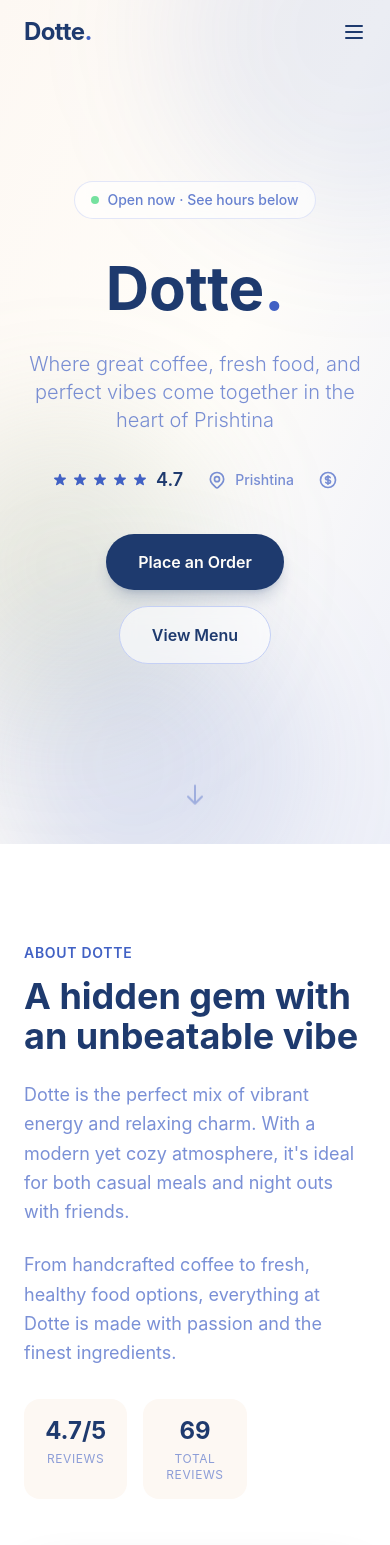
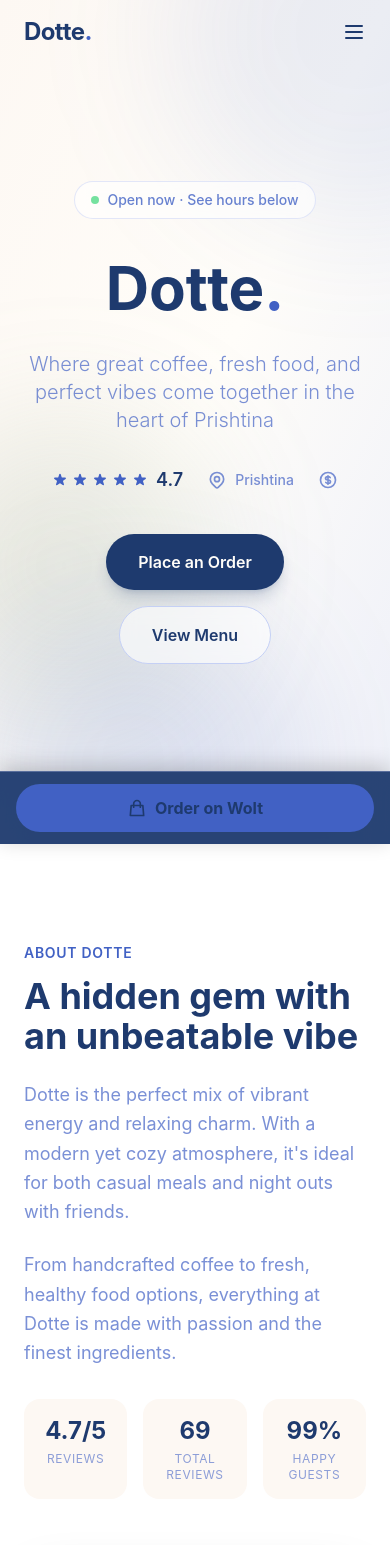
Before and after one commit to oltiwhat/dotte, a React (Vite) app: page / in a window 390 px wide. Shown: the top 1545 px of the page. Built offline with nearby package versions, Linux system fonts and the light colour scheme; grey boxes are pictures that could not be loaded.

Commit message:
feat: add 5 creative features — maps embed, music section, mobile bar, animated counters, masonry gallery

```diff
--- a/src/App.jsx
+++ b/src/App.jsx
@@ -1,4 +1,4 @@
-import { useState, useEffect } from 'react'
+import { useState, useEffect, useRef } from 'react'
 import { QRCodeSVG } from 'qrcode.react'
 import './index.css'
 
@@ -58,6 +58,46 @@
   { text: "This is my go-to spot in Prishtina, I have my morning coffee here almost every day.", author: "M. D.", rating: 5 },
   { text: "The tiramisu is always fresh, clearly made with high-quality ingredients.", author: "J. P.", rating: 5 },
 ]
+
+function AnimatedCounter({ end, suffix = '', duration = 2000 }) {
+  const [count, setCount] = useState(0)
+  const [inView, setInView] = useState(false)
+  const ref = useRef(null)
+
+  useEffect(() => {
+    const observer = new IntersectionObserver(
+      ([entry]) => {
+        if (entry.isIntersecting) {
+          setInView(true)
+          observer.disconnect()
+        }
+      },
+      { threshold: 0.3 }
+    )
+    if (ref.current) observer.observe(ref.current)
+    return () => observer.disconnect()
+  }, [])
+
+  useEffect(() => {
+    if (!inView) return
+    let start = 0
+    const startTime = performance.now()
+    const step = (currentTime) => {
+      const elapsed = currentTime - startTime
+      const progress = Math.min(elapsed / duration, 1)
+      const eased = 1 - Math.pow(1 - progress, 3)
+      setCount(Math.floor(eased * end))
+      if (progress < 1) {
+        requestAnimationFrame(step)
+      } else {
+        setCount(end)
+      }
+    }
+    requestAnimationFrame(step)
+  }, [inView, end, duration])
+
+  return <span ref={ref}>{count}{suffix}</span>
+}
 
 function StarRating({ rating }) {
   return (
@@ -192,12 +232,14 @@
             </p>
             <div className="grid grid-cols-3 gap-4">
               {[
-                { label: 'Reviews', value: '4.7/5' },
-                { label: 'Total Reviews', value: '69' },
-
+                { label: 'Reviews', value: 4.7, suffix: '/5', decimals: 1 },
+                { label: 'Total Reviews', value: 69, suffix: '' },
+                { label: 'Happy Guests', value: 99, suffix: '%' },
               ].map((stat, i) => (
                 <div key={i} className="p-4 bg-cream rounded-2xl text-center">
-                  <div className="text-2xl font-bold text-espresso">{stat.value}</div>
+                  <div className="text-2xl font-bold text-espresso">
+                    <AnimatedCounter end={stat.value} suffix={stat.suffix} />
+                  </div>
                   <div className="text-xs text-mocha/60 mt-1 uppercase tracking-wider">{stat.label}</div>
                 </div>
               ))}
@@ -370,16 +412,11 @@
             </div>
           ))}
         </div>
-        <div className="mt-16 grid md:grid-cols-3 gap-8">
+        <div className="mt-16 grid md:grid-cols-2 gap-8">
           <div className="text-center p-8 rounded-3xl bg-cream/30">
-            <div className="text-sm font-semibold text-caramel uppercase tracking-wider mb-2">Mon–Fri</div>
-            <div className="text-2xl font-bold text-espresso mb-2">09:00–22:00</div>
-            <div className="text-mocha/60">Lunch & Dinner</div>
-          </div>
-          <div className="text-center p-8 rounded-3xl bg-cream/30">
-            <div className="text-sm font-semibold text-caramel uppercase tracking-wider mb-2">Sat–Sun</div>
-            <div className="text-2xl font-bold text-espresso mb-2">11:00–19:00</div>
-            <div className="text-mocha/60">Brunch & More</div>
+            <div className="text-sm font-semibold text-caramel uppercase tracking-wider mb-2">Every Day</div>
+            <div className="text-2xl font-bold text-espresso mb-2">07:00 – 00:00</div>
+            <div className="text-mocha/60">Open from 7 AM to Midnight</div>
           </div>
           <div className="text-center p-8 rounded-3xl bg-cream/30">
             <div className="text-sm font-semibold text-caramel uppercase tracking-wider mb-2">Location</div>
@@ -392,14 +429,60 @@
   )
 }
 
+function Music() {
+  const playlist = [
+    { title: 'Morning Coffee Vibes', emoji: '☕' },
+    { title: 'Sunset Cocktails', emoji: '🍹' },
+    { title: 'Weekend Brunch', emoji: '🥞' },
+    { title: 'Late Night Jazz', emoji: '🎷' },
+  ]
+
+  return (
+    <section className="py-24 bg-white">
+      <div className="max-w-7xl mx-auto px-6">
+        <div className="text-center mb-16">
+          <span className="text-sm font-semibold text-caramel uppercase tracking-wider">Dotte Vibes</span>
+          <h2 className="text-4xl md:text-5xl font-bold text-espresso mt-3">The Soundtrack</h2>
+          <p className="text-mocha/60 mt-4 max-w-xl mx-auto">Our carefully curated playlist — the perfect backdrop for great food and company.</p>
+        </div>
+        <div className="grid sm:grid-cols-2 lg:grid-cols-4 gap-6 mb-12">
+          {playlist.map((track, i) => (
+            <div key={i} className="group bg-cream/50 rounded-2xl p-6 hover:bg-cream transition-colors border border-latte/30 hover:border-caramel/50">
+              <div className="text-5xl mb-4 group-hover:scale-110 transition-transform">{track.emoji}</div>
+              <div className="font-medium text-espresso">{track.title}</div>
+              <div className="text-xs text-mocha/50 mt-1">Now Playing</div>
+            </div>
+          ))}
+        </div>
+        <div className="flex justify-center">
+          <div className="inline-flex flex-col items-center bg-cream/30 rounded-2xl p-8 border border-latte/50">
+            <QRCodeSVG
+              value="https://open.spotify.com/playlist/37i9dQZF1DX4sWSpwq3LiO"
+              size={140}
+              bgColor="#FFFFFF"
+              fgColor="#1E3A6E"
+              level="M"
+              includeMargin={false}
+            />
+            <span className="mt-4 text-sm font-medium text-espresso">Scan to listen</span>
+            <span className="text-xs text-mocha/50 mt-1">Spotify playlist</span>
+          </div>
+        </div>
+      </div>
+    </section>
+  )
+}
+
 function Gallery() {
   const items = [
-    { image: 'https://imageproxy.wolt.com/assets/692438ea62c0f58ea1cb25ce', label: 'Spicy Honey Chicken Rice Bowl' },
-    { image: 'https://imageproxy.wolt.com/assets/692438dd62c0f58ea1cb25b3', label: 'Greek Yogurt & Granola' },
-    { image: 'https://imageproxy.wolt.com/assets/692438e762c0f58ea1cb25c8', label: 'Chicken & Avocado Pasta' },
-    { image: 'https://imageproxy.wolt.com/assets/692438ea62c0f58ea1cb25cf', label: 'Tiramisu' },
-    { image: 'https://imageproxy.wolt.com/assets/692438e462c0f58ea1cb25c2', label: 'Caesar Salad' },
-    { image: 'https://imageproxy.wolt.com/assets/692438d762c0f58ea1cb25a3', label: 'Protein Choco Stack' },
+    { image: 'https://imageproxy.wolt.com/assets/692438ea62c0f58ea1cb25ce', label: 'Spicy Honey Chicken Rice Bowl', aspect: 'md:col-span-2 md:row-span-2' },
+    { image: 'https://imageproxy.wolt.com/assets/692438dd62c0f58ea1cb25b3', label: 'Greek Yogurt & Granola', aspect: '' },
+    { image: 'https://imageproxy.wolt.com/assets/692438e762c0f58ea1cb25c8', label: 'Chicken & Avocado Pasta', aspect: 'md:row-span-2' },
+    { image: 'https://imageproxy.wolt.com/assets/692438ea62c0f58ea1cb25cf', label: 'Tiramisu', aspect: '' },
+    { image: 'https://imageproxy.wolt.com/assets/692438e462c0f58ea1cb25c2', label: 'Caesar Salad', aspect: 'md:col-span-2' },
+    { image: 'https://imageproxy.wolt.com/assets/692438d762c0f58ea1cb25a3', label: 'Protein Choco Stack', aspect: '' },
+    { image: 'https://imageproxy.wolt.com/assets/692438ea62c0f58ea1cb25cd', label: 'Sandwich Crunch', aspect: '' },
+    { image: 'https://imageproxy.wolt.com/assets/692438e062c0f58ea1cb25b8', label: 'Rise & Shine Plate', aspect: '' },
   ]
 
   return (
@@ -409,16 +492,16 @@
           <span className="text-sm font-semibold text-caramel uppercase tracking-wider">Gallery</span>
           <h2 className="text-4xl md:text-5xl font-bold text-espresso mt-3">Food & Atmosphere</h2>
         </div>
-        <div className="grid grid-cols-2 md:grid-cols-3 gap-4">
+        <div className="grid grid-cols-2 md:grid-cols-4 gap-4 auto-rows-[120px]">
           {items.map((item, i) => (
             <div
               key={i}
-              className={`aspect-square rounded-3xl overflow-hidden relative group ${i % 3 === 0 ? 'md:col-span-2 md:row-span-2' : ''}`}
+              className={`rounded-3xl overflow-hidden relative group ${item.aspect}`}
             >
               <img src={item.image} alt={item.label} className="w-full h-full object-cover group-hover:scale-105 transition-transform duration-500" />
               <div className="absolute inset-0 bg-gradient-to-t from-black/50 to-transparent opacity-0 group-hover:opacity-100 transition-opacity" />
-              <div className="absolute bottom-4 left-4 right-4 text-white opacity-0 group-hover:opacity-100 transition-opacity">
-                <div className="text-sm font-medium">{item.label}</div>
+              <div className="absolute bottom-3 left-3 right-3 text-white opacity-0 group-hover:opacity-100 transition-opacity">
+                <div className="text-xs font-medium leading-tight">{item.label}</div>
               </div>
             </div>
           ))}
@@ -453,6 +536,30 @@
             </a>
           ))}
         </div>
+        <div className="rounded-2xl overflow-hidden mb-12 border border-warm-white/10 shadow-2xl">
+          <iframe
+            title="Dotte location"
+            src="https://www.google.com/maps/embed?pb=!1m18!1m12!1m3!1d2933.5!2d21.1782969!3d42.6545375!2m3!1f0!2f0!3f0!3m2!1i1024!2i768!4f13.1!3m3!1m2!1s0x0%3A0x0!2zNDLCsDM0JzIzLjYiTiAyMsKwMTUnMjQuNCJF!5e0!3m2!1sen!2s!4v1"
+            width="100%"
+            height="250"
+            style={{ border: 0 }}
+            allowFullScreen=""
+            loading="lazy"
+            referrerPolicy="no-referrer-when-downgrade"
+          ></iframe>
+        </div>
+        <a
+          href="https://maps.google.com/?q=42.6545375,21.1782969"
+          target="_blank"
+          rel="noopener noreferrer"
+          className="inline-flex items-center gap-2 px-6 py-3 bg-white/10 text-warm-white rounded-full font-medium hover:bg-white/20 transition-colors mb-6"
+        >
+          <svg className="w-5 h-5" fill="none" stroke="currentColor" viewBox="0 0 24 24">
+            <path strokeLinecap="round" strokeLinejoin="round" strokeWidth={2} d="M9 20l-5.447-2.724A1 1 0 013 16.382V5.618a1 1 0 011.447-.894L9 7m0 13l6-3m-6 3V7m6 10l4.553 2.276A1 1 0 0021 18.382V7.618a1 1 0 00-.553-.894L15 4m0 13V4m0 0L9 7" />
+          </svg>
+          Get Directions
+        </a>
+        <br />
         <a
           href="https://wolt.com/sq/xkx/pristina/restaurant/dotte"
           target="_blank"
@@ -491,18 +598,38 @@
   )
 }
 
+function StickyMobileBar() {
+  return (
+    <div className="fixed bottom-0 left-0 right-0 z-50 md:hidden bg-espresso/95 backdrop-blur-md border-t border-latte/30 px-4 py-3 shadow-[0_-4px_20px_rgba(0,0,0,0.2)]">
+      <a
+        href="https://wolt.com/sq/xkx/pristina/restaurant/dotte"
+        target="_blank"
+        rel="noopener noreferrer"
+        className="flex items-center justify-center gap-2 w-full bg-caramel text-espresso font-bold py-3 rounded-full hover:bg-caramel/90 transition-colors"
+      >
+        <svg className="w-5 h-5" fill="none" stroke="currentColor" viewBox="0 0 24 24">
+          <path strokeLinecap="round" strokeLinejoin="round" strokeWidth={2} d="M16 11V7a4 4 0 00-8 0v4M5 9h14l1 12H4L5 9z" />
+        </svg>
+        Order on Wolt
+      </a>
+    </div>
+  )
+}
+
 function App() {
   return (
-    <div className="antialiased">
+    <div className="antialiased pb-16 md:pb-0">
       <Navbar />
       <Hero />
       <About />
       <Menu />
       <Reviews />
       <Gallery />
+      <Music />
       <Amenities />
       <Contact />
       <Footer />
+      <StickyMobileBar />
     </div>
   )
 }
```
